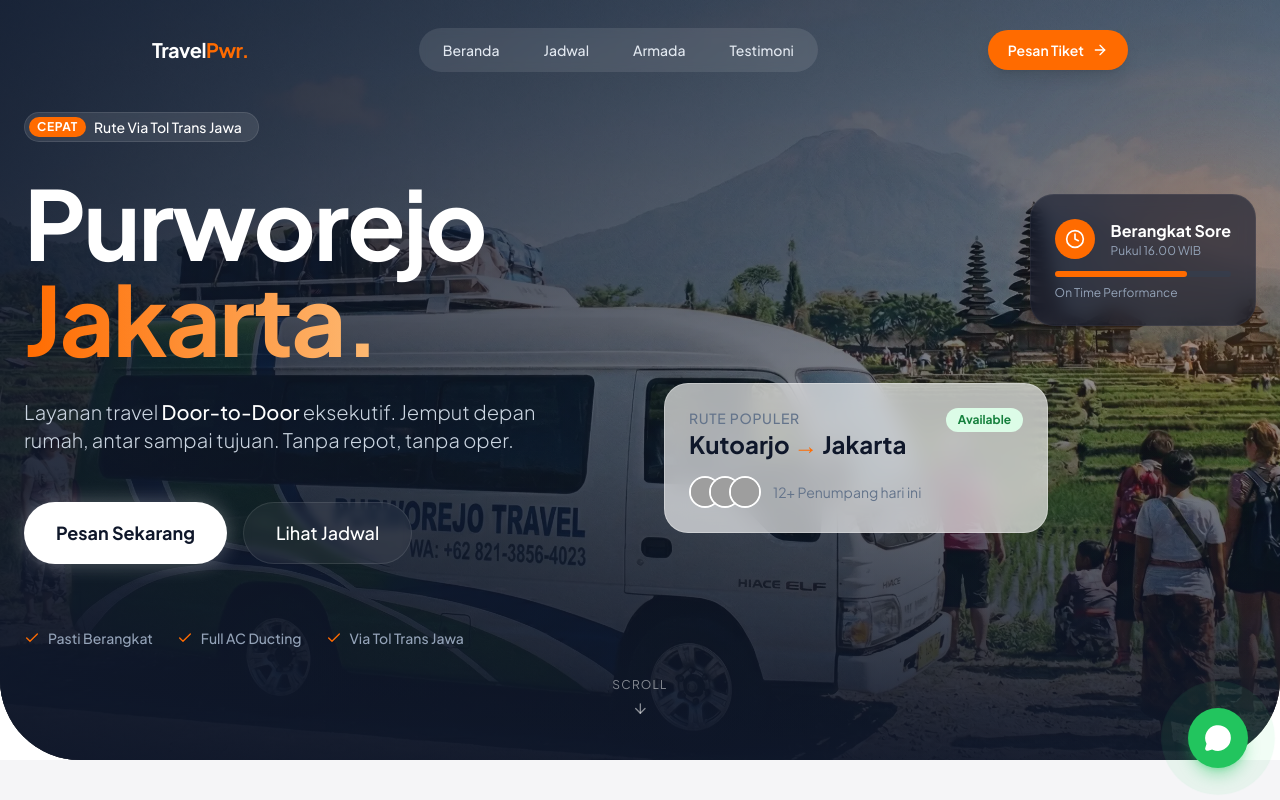
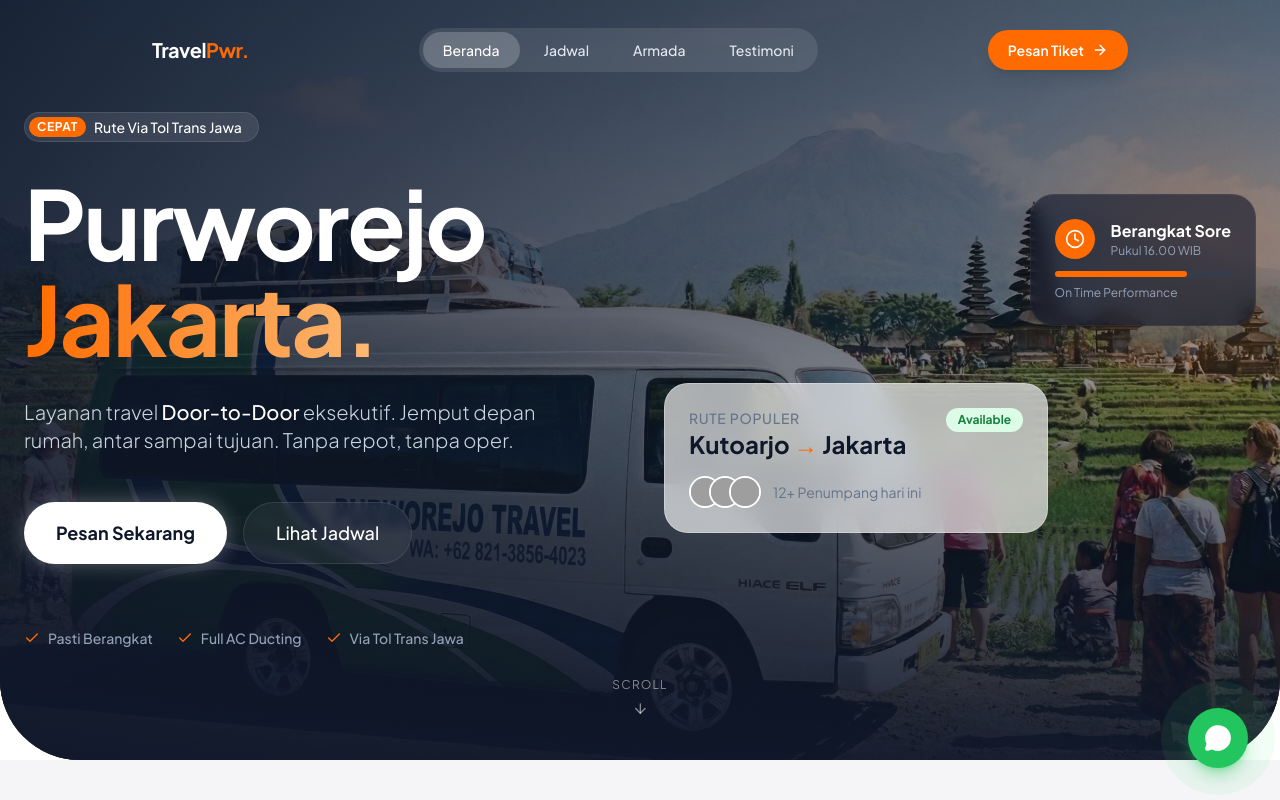
Before and after one commit to palco-zzz/travel-purworejo-jakarta-door-to-door, a React (Vite) app: page / in a window 1280 px wide. Shown: the top 800 px of the page. Built offline with nearby package versions, Linux system fonts and the light colour scheme; grey boxes are pictures that could not be loaded.

Commit message:
add active navbar

```diff
--- a/components/Navbar.tsx
+++ b/components/Navbar.tsx
@@ -4,7 +4,9 @@ import { Menu, X, ArrowRight } from "lucide-react";
 const Navbar: React.FC = () => {
   const [isOpen, setIsOpen] = useState(false);
   const [scrolled, setScrolled] = useState(false);
+  const [activeSection, setActiveSection] = useState("home");
 
+  // Scroll listener for navbar background
   useEffect(() => {
     let ticking = false;
 
@@ -20,6 +22,30 @@ const Navbar: React.FC = () => {
 
     window.addEventListener("scroll", handleScroll);
     return () => window.removeEventListener("scroll", handleScroll);
+  }, []);
+
+  // Active section observer
+  useEffect(() => {
+    const sections = ["home", "schedule", "armada", "testimonials"];
+    const observer = new IntersectionObserver(
+      (entries) => {
+        entries.forEach((entry) => {
+          if (entry.isIntersecting) {
+            setActiveSection(entry.target.id);
+          }
+        });
+      },
+      {
+        rootMargin: "-50% 0px -50% 0px", // Trigger when section crosses middle of screen
+      },
+    );
+
+    sections.forEach((id) => {
+      const element = document.getElementById(id);
+      if (element) observer.observe(element);
+    });
+
+    return () => observer.disconnect();
   }, []);
 
   const scrollToSection = (
@@ -76,20 +102,27 @@ const Navbar: React.FC = () => {
                 ["Jadwal", "#schedule"],
                 ["Armada", "#armada"],
                 ["Testimoni", "#testimonials"],
-              ].map(([label, href]) => (
+              ].map(([label, href]) => {
+                const isActive = activeSection === href.substring(1);
+                return (
                   <a
                     key={label}
                     href={href}
                     onClick={(e) => scrollToSection(e, href)}
                     className={`px-5 py-2 rounded-full text-sm font-medium transition-all duration-200 cursor-pointer ${
-                    scrolled
+                      isActive
+                        ? scrolled
+                          ? "text-brand-orange bg-white shadow-sm ring-1 ring-slate-100 font-bold"
+                          : "text-white bg-white/20 font-bold"
+                        : scrolled
                           ? "text-slate-600 hover:text-slate-900 hover:bg-white hover:shadow-sm"
                           : "text-slate-200 hover:text-white hover:bg-white/10"
                     }`}
                   >
                     {label}
                   </a>
-              ))}
+                );
+              })}
             </div>
 
             {/* CTA Button */}
```
Lines whose indentation alone changed are shown as unchanged.
